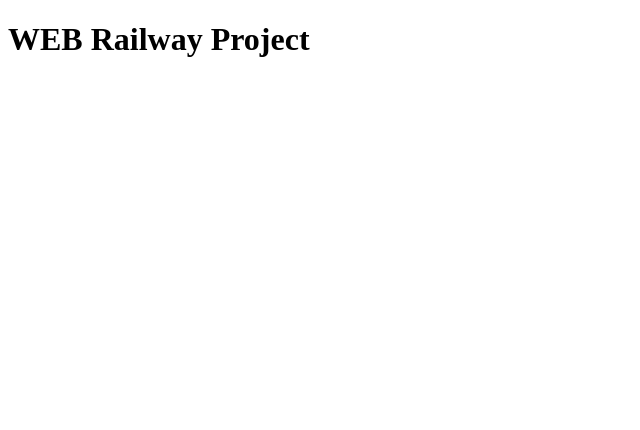
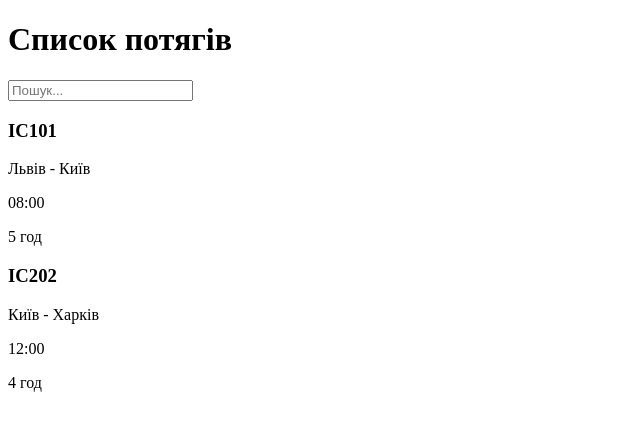
Before and after one commit to justalex00000/WEB-project-railway-booking, a React (Vite) app: page / in a window 1280 px wide. Shown: the top 430 px of the page, without its empty margins (0-640 px from the left). Built offline with nearby package versions, Linux system fonts and the light colour scheme.

Commit message:
created home page with a train list

```diff
--- a/src/App.jsx
+++ b/src/App.jsx
@@ -1,3 +1,5 @@
+import Home from "./pages/Home";
+
 export default function App() {
-  return <h1>WEB Railway Project</h1>;
+  return <Home />;
 }
--- a/src/pages/Home.jsx
+++ b/src/pages/Home.jsx
@@ -0,0 +1,10 @@
+import TrainList from "../components/TrainList";
+
+export default function Home() {
+  return (
+    <div>
+      <h1>Список потягів</h1>
+      <TrainList />
+    </div>
+  );
+}
```
